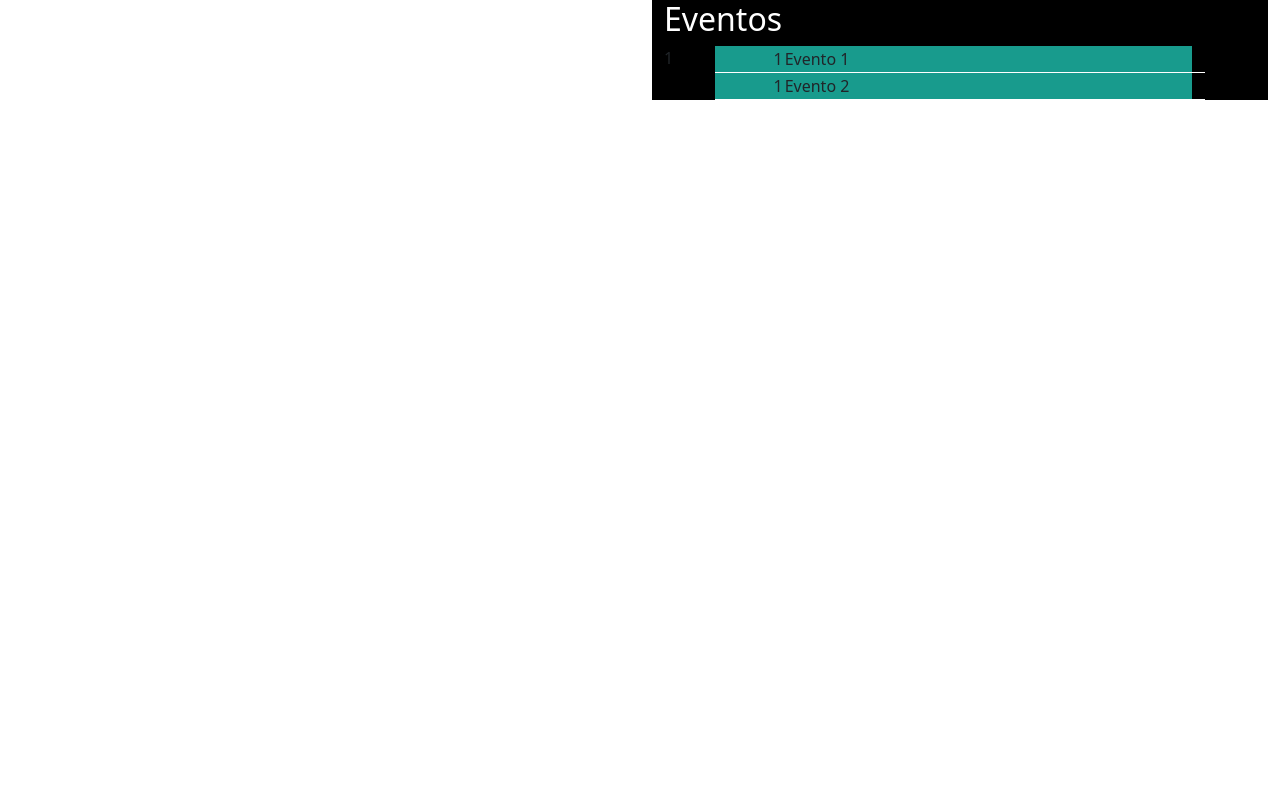
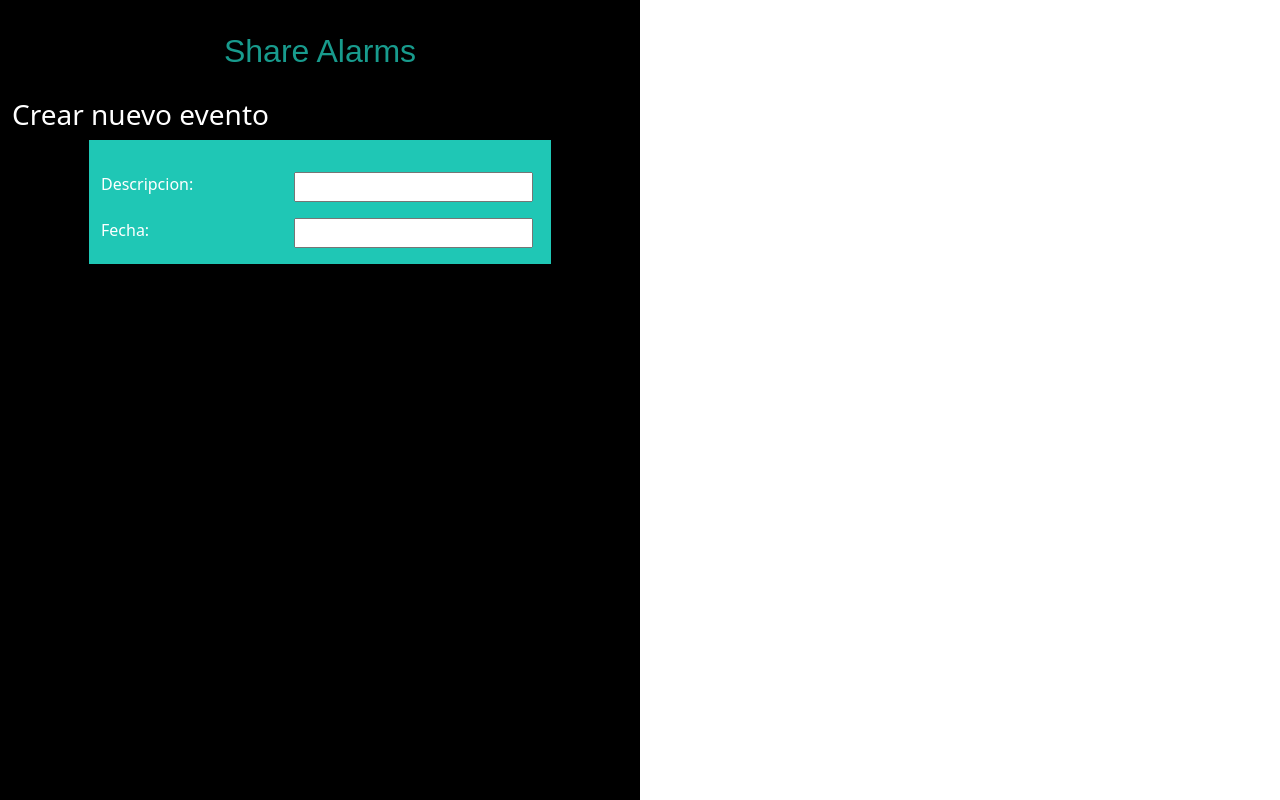
Before and after one commit to AndresFUlloa/share-alarms-web, an Angular app in the folder shareAlarms/: page / in a window 1280 px wide. Built offline with nearby package versions, Linux system fonts and the light colour scheme.

Commit message:
Inicio crear evento

```diff
--- a/shareAlarms/src/app/app.component.html
+++ b/shareAlarms/src/app/app.component.html
@@ -1,8 +1 @@
-<div class="container-fluid">
-    <div class="row">
-        <div class="col-6"></div>
-        <div class="col-6">
-            <app-event-list></app-event-list>
-        </div>
-    </div>
-</div>
+<app-event-create></app-event-create>
--- a/shareAlarms/src/app/event/event-create/event-create.component.html
+++ b/shareAlarms/src/app/event/event-create/event-create.component.html
@@ -1,3 +1,23 @@
-<p>
-  event-create works!
-</p>
+<div class="container-fluid">
+  <div class="row">
+    <div class="col-6 black-background">
+      <h2 class="green-darker-letter text-middle pacifico-letter">Share Alarms</h2>
+      <h3 class="white-letter">Crear nuevo evento</h3>
+      <div class="green-dark-background middle-square">
+        <form (ngSubmit)="!eventForm.invalid && crearEvento(eventForm.value)">
+            <div class="container-fluid">
+              <div class="row">
+                <div class="col-5">Descripcion:</div>
+                <div class="col-7"><input type="text" formControlName="description"></div>
+              </div>
+              <div class="row">
+                <div class="col-5">Fecha:</div>
+                <div class="col-7"><input type="text" formControlName="date" pattern="^[0-9]{2}/[0-9]{2}/[1-2][0-9]{3}"></div>
+              </div>
+            </div>
+        </form>
+      </div>
+    </div>
+    <div class="col-6"></div>
+  </div>
+</div>
--- a/shareAlarms/src/app/event/event-create/event-create.component.ts
+++ b/shareAlarms/src/app/event/event-create/event-create.component.ts
@@ -1,5 +1,5 @@
 import { Component, OnInit } from '@angular/core';
-import { FormBuilder, FormGroup, Validators } from '@angular/forms';
+import { FormBuilder, FormGroup, Validators, ReactiveFormsModule } from '@angular/forms';
 import { Event } from '../event';
 
 @Component({
@@ -11,6 +11,10 @@ export class EventCreateComponent implements OnInit {
 
   eventForm!: FormGroup;
   days!: number[];
+  events: Array<Event> = [
+    new Event(1, 'Evento 1', new Date(), false, []),
+    new Event(2, 'Evento 2', new Date(), false, [])
+  ];
 
   constructor(private formBuilder: FormBuilder) {}
 
@@ -31,6 +35,10 @@ export class EventCreateComponent implements OnInit {
 
   crearEvento(event: Event){
     event.dias = this.days;
+    event.recurrente = this.eventForm.controls['required'].value;
+    if(event.datetime === new Date()){
+      this.events.push(event);
+    }
   }
 
 }
--- a/shareAlarms/src/styles.css
+++ b/shareAlarms/src/styles.css
@@ -1,6 +1,37 @@
-.green-background {
+h2, h3 {
+    margin-top: 1em;
+}
+
+.pacifico-letter {
+    font-family: 'Pacifico', sans-serif;
+}
+
+div, body, html{
+    height: 100%;
+}
+
+.green-darker-background {
     background-color: #189B8D;
 }
+
+.green-darker-letter {
+    color: #189B8D;
+}
+
+.green-dark-background {
+    background-color: #1FC7B5;
+}
+
+.margin-middle {
+    margin-left: auto;
+    margin-right: auto;
+}
+
+.text-middle {
+    text-align: center;
+}
+
+
 
 .black-background {
     background-color: black;
@@ -22,3 +53,20 @@ table.green-background tr{
 table.green-background tr td:nth-child(3){
     background-color: black;
 }
+
+.middle-square {
+    width: 75%;
+    margin-left: auto;
+    margin-right: auto;
+    height: auto;
+    padding-top: 1em;
+    padding-bottom: 1em;
+}
+
+.middle-square div.row {
+    margin-top: 1em;
+}
+
+.middle-square div.col-5 {
+    color: white;
+}
```
